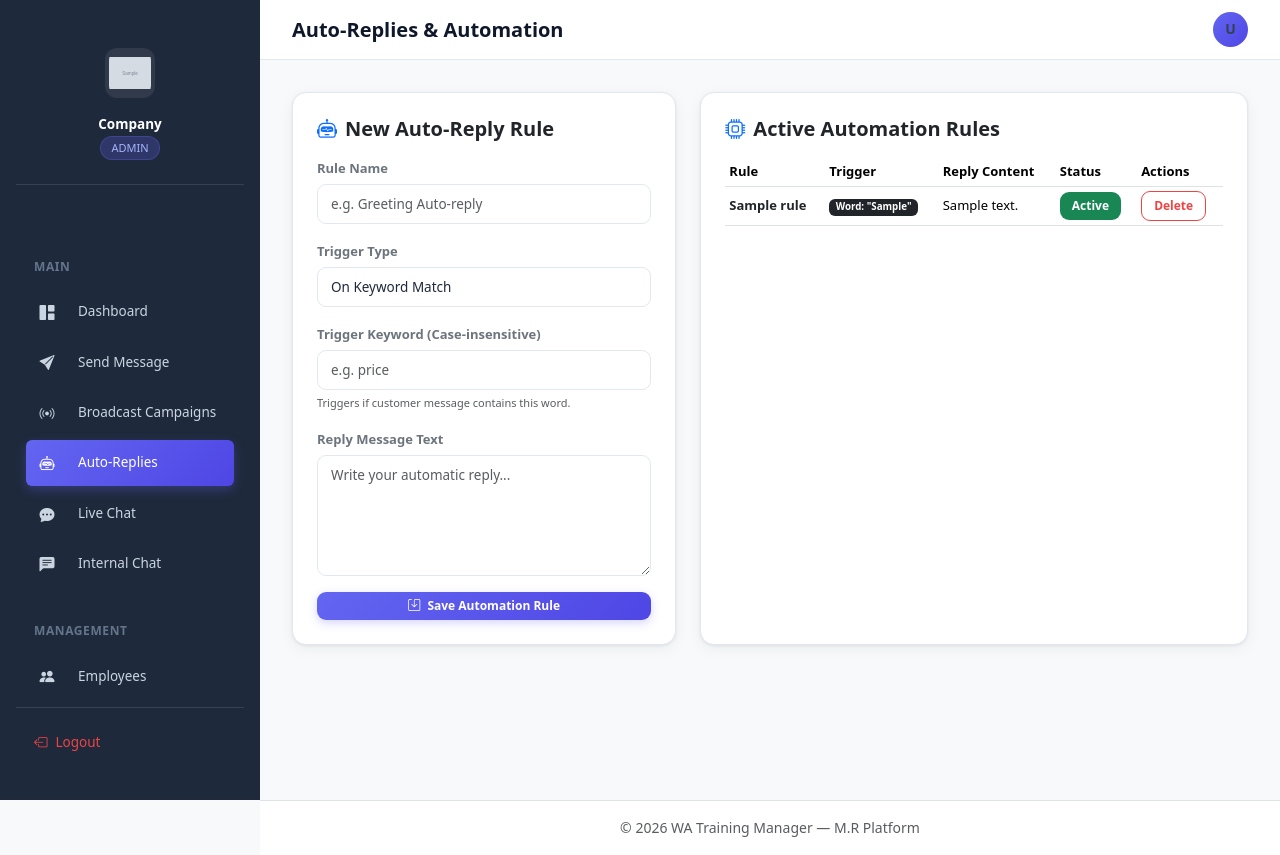
After one commit to mahmoudRa752/wa_saas, a PHP site: page /dashboard/automations.php in a window 1280 px wide. The commit adds this page. Run offline with PHP 8.4, Linux system fonts and the light colour scheme; the visitor is signed in with stand-in values (Sample User, id 1); tables that the repository leaves empty or names only in its code hold one stand-in row (values such as "Sample post"); grey boxes marked "Sample" are stand-in pictures.

Commit message:
Implement automation rules auto-replies triggered by webhook incoming keywords

```diff
--- /dev/null
+++ b/dashboard/automations.php
@@ -0,0 +1,224 @@
+<?php
+session_start();
+require_once("../config/db.php");
+require_once(__DIR__ . '/../core/Auth/CsrfHelper.php');
+
+use Core\Auth\CsrfHelper;
+
+if (!isset($_SESSION['company_id'])) {
+    header("Location: ../auth/login.php");
+    exit;
+}
+
+$companyId = (int)$_SESSION['company_id'];
+$role = $_SESSION['role'];
+
+// ── 1. Create automation rule ──
+if ($_SERVER["REQUEST_METHOD"] == "POST" && isset($_POST['action']) && $_POST['action'] === 'create_rule') {
+    $token = $_POST['csrf_token'] ?? '';
+    if (!CsrfHelper::validateToken($token, 'automation_rules')) {
+        die("Invalid CSRF Token.");
+    }
+
+    $name = trim($_POST['rule_name'] ?? '');
+    $triggerType = trim($_POST['trigger_type'] ?? 'keyword');
+    $keyword = trim($_POST['keyword'] ?? '');
+    $replyText = trim($_POST['reply_text'] ?? '');
+
+    if ($name === '' || $replyText === '') {
+        $error = "Name and Reply text are required.";
+    } elseif ($triggerType === 'keyword' && $keyword === '') {
+        $error = "Keyword is required for keyword trigger rules.";
+    } else {
+        $stmt = $conn->prepare("
+            INSERT INTO automation_rules (company_id, name, trigger_type, keyword, reply_text, is_active)
+            VALUES (?, ?, ?, ?, ?, 1)
+        ");
+        $stmt->bind_param("issss", $companyId, $name, $triggerType, $keyword, $replyText);
+        if ($stmt->execute()) {
+            $success = "✅ Automation Rule added successfully!";
+        } else {
+            $error = "Failed to create rule: " . $stmt->error;
+        }
+        $stmt->close();
+    }
+}
+
+// ── 2. Toggle rule status ──
+if ($_SERVER["REQUEST_METHOD"] == "POST" && isset($_POST['action']) && $_POST['action'] === 'toggle_rule') {
+    $token = $_POST['csrf_token'] ?? '';
+    if (!CsrfHelper::validateToken($token, 'automation_rules')) {
+        die("Invalid CSRF Token.");
+    }
+
+    $ruleId = (int)$_POST['rule_id'];
+    $newStatus = (int)$_POST['new_status'];
+    if ($ruleId > 0) {
+        $stmt = $conn->prepare("UPDATE automation_rules SET is_active = ? WHERE id = ? AND company_id = ?");
+        $stmt->bind_param("iii", $newStatus, $ruleId, $companyId);
+        if ($stmt->execute()) {
+            $success = "✅ Automation Rule updated!";
+        }
+        $stmt->close();
+    }
+}
+
+// ── 3. Delete rule ──
+if ($_SERVER["REQUEST_METHOD"] == "POST" && isset($_POST['action']) && $_POST['action'] === 'delete_rule') {
+    $token = $_POST['csrf_token'] ?? '';
+    if (!CsrfHelper::validateToken($token, 'automation_rules')) {
+        die("Invalid CSRF Token.");
+    }
+
+    $ruleId = (int)$_POST['rule_id'];
+    if ($ruleId > 0) {
+        $stmt = $conn->prepare("DELETE FROM automation_rules WHERE id = ? AND company_id = ?");
+        $stmt->bind_param("ii", $ruleId, $companyId);
+        if ($stmt->execute()) {
+            $success = "✅ Automation Rule deleted!";
+        }
+        $stmt->close();
+    }
+}
+
+// Fetch all automation rules
+$stmt = $conn->prepare("SELECT * FROM automation_rules WHERE company_id = ? ORDER BY id DESC");
+$stmt->bind_param("i", $companyId);
+$stmt->execute();
+$rules = $stmt->get_result()->fetch_all(MYSQLI_ASSOC);
+$stmt->close();
+
+include("../layouts/header.php");
+?>
+
+<div class="row g-4">
+    <!-- Create Automation Rule Form -->
+    <div class="col-md-5">
+        <div class="card p-4 shadow-sm border-0">
+            <h5 class="fw-bold text-dark mb-3"><i class="bi bi-robot text-primary me-2"></i>New Auto-Reply Rule</h5>
+
+            <?php if (isset($error)): ?>
+                <div class="alert alert-danger py-2" style="font-size:13.5px;"><i class="bi bi-exclamation-circle me-1"></i><?php echo $error; ?></div>
+            <?php endif; ?>
+
+            <?php if (isset($success)): ?>
+                <div class="alert alert-success py-2" style="font-size:13.5px;"><i class="bi bi-check-circle me-1"></i><?php echo $success; ?></div>
+            <?php endif; ?>
+
+            <form method="POST">
+                <input type="hidden" name="action" value="create_rule">
+                <input type="hidden" name="csrf_token" value="<?php echo CsrfHelper::generateToken('automation_rules'); ?>">
+
+                <div class="mb-3">
+                    <label class="form-label fw-semibold text-secondary" style="font-size:13px;">Rule Name</label>
+                    <input type="text" name="rule_name" placeholder="e.g. Greeting Auto-reply" required class="form-control form-control-sm">
+                </div>
+
+                <div class="mb-3">
+                    <label class="form-label fw-semibold text-secondary" style="font-size:13px;">Trigger Type</label>
+                    <select name="trigger_type" id="triggerTypeSelect" class="form-select form-select-sm" onchange="toggleKeywordField(this.value)">
+                        <option value="keyword">On Keyword Match</option>
+                        <option value="always">Always Reply (Out of Office / Responder)</option>
+                    </select>
+                </div>
+
+                <div class="mb-3" id="keywordFieldContainer">
+                    <label class="form-label fw-semibold text-secondary" style="font-size:13px;">Trigger Keyword (Case-insensitive)</label>
+                    <input type="text" name="keyword" placeholder="e.g. price" class="form-control form-control-sm">
+                    <div class="form-text" style="font-size:11px;">Triggers if customer message contains this word.</div>
+                </div>
+
+                <div class="mb-3">
+                    <label class="form-label fw-semibold text-secondary" style="font-size:13px;">Reply Message Text</label>
+                    <textarea name="reply_text" rows="5" placeholder="Write your automatic reply..." required class="form-control form-control-sm"></textarea>
+                </div>
+
+                <button type="submit" class="btn btn-primary btn-sm w-100 py-2 fw-semibold">
+                    <i class="bi bi-save me-1"></i> Save Automation Rule
+                </button>
+            </form>
+        </div>
+    </div>
+
+    <!-- Active Rules List -->
+    <div class="col-md-7">
+        <div class="card p-4 shadow-sm border-0 h-100">
+            <h5 class="fw-bold text-dark mb-3"><i class="bi bi-cpu text-primary me-2"></i>Active Automation Rules</h5>
+
+            <?php if (empty($rules)): ?>
+                <div class="text-center py-5 text-muted">
+                    <i class="bi bi-robot" style="font-size:40px; display:block;" class="text-secondary"></i>
+                    <p class="mt-2" style="font-size:14px;">No auto-reply rules configured yet.</p>
+                </div>
+            <?php else: ?>
+                <div class="table-responsive">
+                    <table class="table table-sm align-middle" style="font-size:13px;">
+                        <thead>
+                            <tr>
+                                <th>Rule</th>
+                                <th>Trigger</th>
+                                <th>Reply Content</th>
+                                <th>Status</th>
+                                <th>Actions</th>
+                            </tr>
+                        </thead>
+                        <tbody>
+                            <?php foreach ($rules as $rule): ?>
+                                <?php
+                                $isActive = (int)$rule['is_active'];
+                                ?>
+                                <tr>
+                                    <td>
+                                        <div class="fw-bold text-dark"><?php echo htmlspecialchars($rule['name']); ?></div>
+                                    </td>
+                                    <td>
+                                        <?php if ($rule['trigger_type'] === 'always'): ?>
+                                            <span class="badge bg-info">Auto-Responder</span>
+                                        <?php else: ?>
+                                            <span class="badge bg-dark">Word: "<?php echo htmlspecialchars($rule['keyword']); ?>"</span>
+                                        <?php endif; ?>
+                                    </td>
+                                    <td>
+                                        <div class="text-truncate" style="max-width:180px;" title="<?php echo htmlspecialchars($rule['reply_text']); ?>">
+                                            <?php echo htmlspecialchars($rule['reply_text']); ?>
+                                        </div>
+                                    </td>
+                                    <td>
+                                        <form method="POST" style="margin:0;">
+                                            <input type="hidden" name="action" value="toggle_rule">
+                                            <input type="hidden" name="rule_id" value="<?php echo $rule['id']; ?>">
+                                            <input type="hidden" name="new_status" value="<?php echo $isActive ? '0' : '1'; ?>">
+                                            <input type="hidden" name="csrf_token" value="<?php echo CsrfHelper::generateToken('automation_rules'); ?>">
+                                            <button type="submit" class="btn btn-sm <?php echo $isActive ? 'btn-success' : 'btn-secondary'; ?> py-0 px-2" style="font-size:11px;">
+                                                <?php echo $isActive ? 'Active' : 'Muted'; ?>
+                                            </button>
+                                        </form>
+                                    </td>
+                                    <td>
+                                        <form method="POST" action="" onsubmit="return confirm('Delete this automation rule?');" style="margin:0;">
+                                            <input type="hidden" name="action" value="delete_rule">
+                                            <input type="hidden" name="rule_id" value="<?php echo $rule['id']; ?>">
+                                            <input type="hidden" name="csrf_token" value="<?php echo CsrfHelper::generateToken('automation_rules'); ?>">
+                                            <button type="submit" class="btn btn-sm btn-outline-danger py-0 px-2" style="font-size:11px;">Delete</button>
+                                        </form>
+                                    </td>
+                                </tr>
+                            <?php endforeach; ?>
+                        </tbody>
+                    </table>
+                </div>
+            <?php endif; ?>
+        </div>
+    </div>
+</div>
+
+<script>
+function toggleKeywordField(type) {
+    const container = document.getElementById('keywordFieldContainer');
+    if (container) {
+        container.style.display = (type === 'always') ? 'none' : 'block';
+    }
+}
+</script>
+
+<?php include("../layouts/footer.php"); ?>
--- a/layouts/header.php
+++ b/layouts/header.php
@@ -49,6 +49,7 @@ $titles = [
         'index.php'            => 'Dashboard',
         'send.php'             => 'Send Message',
         'broadcasts.php'       => 'Broadcast Campaigns',
+        'automations.php'      => 'Auto-Replies & Automation',
         'chat.php'             => 'Live Chat',
         'internal_chat.php'    => 'Internal Chat',
         'employees.php'        => 'Employees',
@@ -260,6 +261,9 @@ $pageTitle = $titles[$currentPage] ?? 'WA Manager';
             <a href="/wa_saas/dashboard/broadcasts.php" class="nav-link <?php echo $currentPage === 'broadcasts.php' ? 'active' : ''; ?>">
                 <span class="nav-icon"><i class="bi bi-broadcast"></i></span> Broadcast Campaigns
             </a>
+            <a href="/wa_saas/dashboard/automations.php" class="nav-link <?php echo $currentPage === 'automations.php' ? 'active' : ''; ?>">
+                <span class="nav-icon"><i class="bi bi-robot"></i></span> Auto-Replies
+            </a>
             <a href="/wa_saas/dashboard/chat.php" class="nav-link <?php echo $currentPage === 'chat.php' ? 'active' : ''; ?>">
                 <span class="nav-icon"><i class="bi bi-chat-dots-fill"></i></span> Live Chat
             </a>
```
Also changed, not shown: webhook/receive.php (+47 -0 lines).
